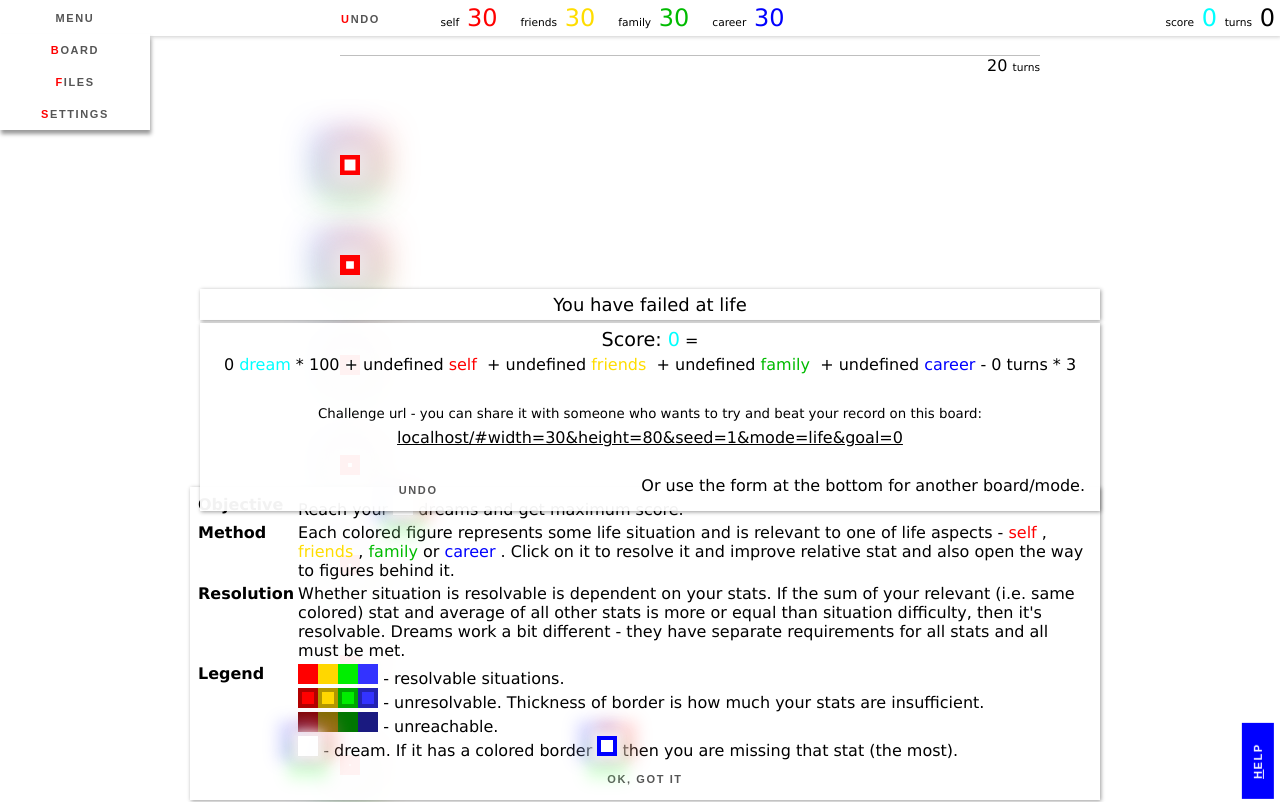
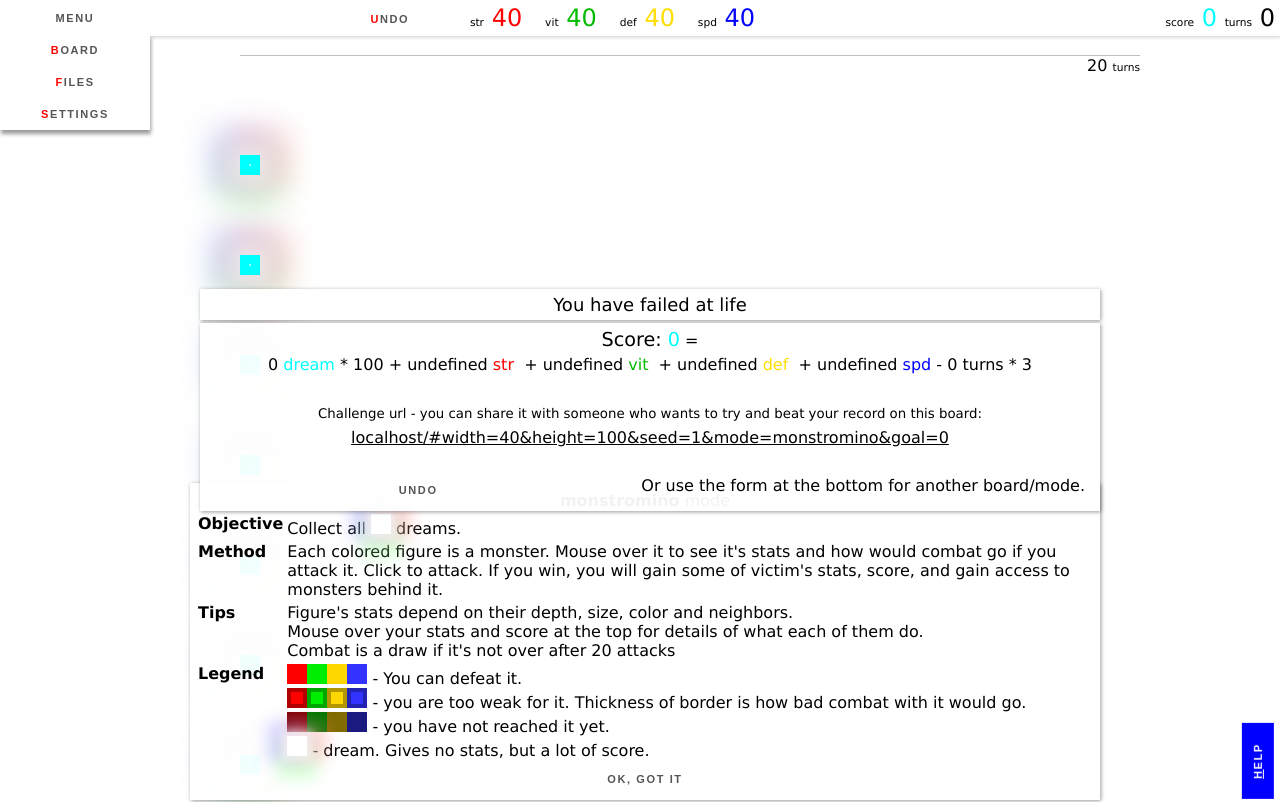
Before and after one commit to baturinsky/monstromino, a Svelte app: page / in a window 1280 px wide. Shown: the top 802 px of the page. Built offline with nearby package versions, Linux system fonts and the light colour scheme; what mersennetwister would draw is missing.

Commit message:
UI changes, load crash contingency

```diff
--- a/public/global.css
+++ b/public/global.css
@@ -754,3 +754,36 @@ select {
   display: inline-block;
   text-align: center;
 }
+
+@keyframes anim-log {
+  0% {
+    opacity: 0.3;
+  }
+  10% {
+    opacity: 1;
+  }
+  90% {
+    opacity: 1;
+  }
+  100% {
+    opacity: 0.3;
+  }
+}
+
+.log {
+  opacity: 0;
+  flex-flow: column;
+  justify-content: center;
+  position: fixed;
+  left: 10px;
+  bottom: 20px;
+  z-index: 20;
+  box-shadow: 1px 1px 4px rgba(0, 0, 0, 1);
+  padding: 5px;
+  color: gray;
+}
+
+.log div:last-child {
+  color: black;
+  font-weight: bold;
+}
--- a/src/App.svelte
+++ b/src/App.svelte
@@ -8,6 +8,9 @@
     conf,
     board,
     what,
+    logs,
+    chrome,
+    helpSeen,
     settings
   } from "./store.js";
   import Game from "./Game";
@@ -26,6 +29,26 @@
   let page = "board";
   let hovered;
   let mousePosition = [0, 0];
+  let logDiv;
+  let whatPage;
+
+  $: {
+    if (page == "files") whatPage = "files";
+    else if (page == "board") whatPage = $game.mode;
+    else whatPage = undefined;
+
+    if (!$helpSeen[whatPage]) {
+      $what = true;
+    }
+  }
+
+  what.subscribe(v => {
+    if (v) {
+      let hs = $helpSeen;
+      hs[whatPage] = true;
+      $helpSeen = hs;
+    }
+  });
 
   let modes = {
     monstromino: {
@@ -60,7 +83,6 @@
     return "bg-" + $game.colors(c);
   }
 
-  let chrome = navigator.userAgent.search("Chrome") >= 0;
   let dream = "dream" + (chrome ? " dream-animation" : "");
   let useTransition = chrome ? " transition" : "";
 
@@ -69,6 +91,36 @@
   conf.subscribe(v => {
     Object.assign(custom, v);
     delete custom.goal;
+  });
+
+  logs.subscribe(v => {
+    console.log(logDiv);
+    console.log($logs);
+    if (logDiv)
+      logDiv.animate(
+        [
+          {
+            opacity: 0,
+            display: "none",
+            offset: 0
+          },
+          {
+            opacity: 1,
+            display: "flex",
+            offset: 0.1
+          },
+          {
+            opacity: 1,
+            display: "flex",
+            offset: 0.9
+          },
+          {
+            opacity: 0,
+            display: "none"
+          }
+        ],
+        { duration: 5000, easing: "ease-out", fill: "forwards" }
+      );
   });
 
   function clickCell(e) {
@@ -280,7 +332,6 @@
   }
 
   document.onkeydown = e => {
-    console.log(e)
     switch (e.code) {
       case "KeyS":
         if (page == "settings") toPage("board");
@@ -417,11 +468,7 @@
 </div>
 
 <div class="bottom panel card {$what ? '' : 'panel-hidden-s'}">
-  {#if page == 'files'}
-    {@html lang.what_files}
-  {:else}
-    <What {...{ fg, bg, dream }} />
-  {/if}
+  <What {...{ fg, bg, dream }} bind:whatPage />
   <div />
   <button on:click={e => ($what = false)}>Ok, got it</button>
 </div>
@@ -543,3 +590,9 @@
 <div class="se-corner">
   <button class="important" on:click={toggleWhat}>Help</button>
 </div>
+
+<div class="log" bind:this={logDiv}>
+  {#each $logs as line, i}
+    <div>{line}</div>
+  {/each}
+</div>
--- a/src/Files.svelte
+++ b/src/Files.svelte
@@ -1,26 +1,27 @@
 <script>
-  import { saves, game, updateSaves } from "./store.js";
+  import { saves, game, updateSaves, log } from "./store.js";
   import lang from "./lang";
 
   updateSaves();
 
   function deleteSave(id) {
-    console.log("del", id);
+    log(`Deleted ${id}`);
     $game.erase(id);
     updateSaves();
   }
 
   function loadSave(id) {
-    console.log("load", id);
+    log(`Loaded from ${id}`);
     $game.load(id);
     goTo($game.conf);
   }
 
   function newSave(id) {
-    $game.save(id);
+    id = $game.save(id);
     updateSaves();
-    console.log("new", id);
+    log(`Saved as ${id}`);
   }
+
   window.onkeydown = e => {
     switch (e.code) {
       case "KeyQ":
--- a/src/Game.ts
+++ b/src/Game.ts
@@ -43,6 +43,7 @@ class Game {
   }
 
   load(src: string | any): boolean {
+    try {
       if (typeof src == "string") {
         let data = Game.loadRaw(src);
         if (data) {
@@ -52,6 +53,11 @@ class Game {
         return false;
       } else {
         this.deserialize(src);
+      }
+    } catch {
+      console.log("corrupted save")
+      this.wipeAuto();
+      location.reload();
     }
   }
 
@@ -70,6 +76,7 @@ class Game {
       path = store.nextSlot();
     }
     localStorage.setItem(path, JSON.stringify(this.serialized()));
+    return path;
   }
 
   erase(path: string) {
@@ -236,10 +243,10 @@ class Game {
   }
 
   updateResolutions() {
-    this.haveMoves = false
+    this.haveMoves = false;
     for (let f of this.figs) {
       if (f.reached && !f.resolved) {
-        if(f.possible){
+        if (f.possible) {
           this.haveMoves = true;
         }
         f.updateAnalysis();
@@ -290,7 +297,9 @@ class Game {
     store.conf.set(this.conf);
     store.board.set(this.board);
 
-    this.complete = this.dreamsResolved + this.dreamsWasted == this.dreamsTotal || !this.haveMoves;
+    this.complete =
+      this.dreamsResolved + this.dreamsWasted == this.dreamsTotal ||
+      !this.haveMoves;
 
     let state = {
       turns: this.turns.length,
@@ -298,7 +307,7 @@ class Game {
       wasteDepth: this.wasteDepth,
       turnsToWaste: this.turnsToWaste,
       complete: this.complete ? 1 : 0,
-      haveMoves: this.haveMoves ? 1: 0
+      haveMoves: this.haveMoves ? 1 : 0
     };
 
     Object.assign(state, this.stateExtraFields());
@@ -309,16 +318,18 @@ class Game {
   }
 
   get wasteDepth() {
-    return (
-      Math.max(0,Math.floor((this.turns.length - this.wastedDelay) / this.turnsPerWastedLine))
+    return Math.max(
+      0,
+      Math.floor(
+        (this.turns.length - this.wastedDelay) / this.turnsPerWastedLine
+      )
     );
   }
 
-  get turnsToWaste(){
+  get turnsToWaste() {
     let delayed = this.turns.length - this.wastedDelay;
-    if(delayed < 0)
-      return -delayed;
-    return this.turnsPerWastedLine - delayed % this.turnsPerWastedLine;
+    if (delayed < 0) return -delayed;
+    return this.turnsPerWastedLine - (delayed % this.turnsPerWastedLine);
   }
 
   wasted(i: number) {
--- a/src/Main.ts
+++ b/src/Main.ts
@@ -7,7 +7,7 @@ import Life from "./Life";
 export function createGame() {
   let urlConf;
 
-  let defaultConf = { width: 30, height: 80, seed: 1, mode:"life" };
+  let defaultConf = { width: 40, height: 100, seed: 1, mode:"monstromino" };
   if (document.location.hash) {
     let usp = new URLSearchParams(document.location.hash.substr(1));
     urlConf = Object.fromEntries(usp.entries());
--- a/src/Monstromino.ts
+++ b/src/Monstromino.ts
@@ -37,10 +37,10 @@ export default class Monstromino extends Game {
 
   init(){
     this.prota = new Battler().stats({
-      str: 25,
+      str: 40,
       vit: 40,
-      def: 10,
-      spd: 30
+      def: 40,
+      spd: 40
     });
   }
 
--- a/src/What.svelte
+++ b/src/What.svelte
@@ -3,6 +3,11 @@
   export let bg;
   export let fg;
   export let dream;
+  export let whatPage;
+
+$:{
+console.log(whatPage)
+}
 </script>
 
 <style>
@@ -13,9 +18,24 @@
   }
 </style>
 
+{#if whatPage == 'files'}
+<div style="text-align:center">
+  <div>Here you can save in a new slot, load any save or delete them (with X).</div>
+  <div>After each your move game is saved to the AUTO slot.</div>
+  <div>At any moment, you can quick save to a new slot with "Q" button.</div>
+</div>
+{/if}
+
 <table class="what">
+  {#if whatPage != 'files'}
+  <tr>
+  <td colspan="2" style="text-align:center; font-weight: normal;">
+      <b>{whatPage}</b> mode
+    </td>
+  </tr>
+  {/if}
 
-  {#if $game.mode == 'monstromino'}
+  {#if whatPage == 'monstromino'}
     <tr>
       <td>Objective</td>
       <td>
@@ -29,18 +49,20 @@
       <td>Method</td>
       <td>
         Each colored figure is a monster. Mouse over it to see it's stats and
-        how would combat go if you attack it. If you can win, you can do it by
-        clicking it. You will gain some of it's stats, score, and gain access to
-        monsters behind it.
+        how would combat go if you attack it. Click to attack. If you win, you
+        will gain some of victim's stats, score, and gain access to monsters
+        behind it.
       </td>
     </tr>
     <tr>
       <td>Tips</td>
       <td>
         Figure's stats depend on their depth, size, color and neighbors.
-        <br />Mouse over your stats and score at the top for details of what each of
+        <br />
+        Mouse over your stats and score at the top for details of what each of
         them do.
-        <br />Combat is a draw if it's not over after 20 attacks
+        <br />
+        Combat is a draw if it's not over after 20 attacks
       </td>
     </tr>
     <tr>
@@ -69,7 +91,7 @@
       </td>
     </tr>
   {/if}
-  {#if $game.mode == 'rainbow'}
+  {#if whatPage == 'rainbow'}
     <tr>
       <td>Objective</td>
       <td>
@@ -88,7 +110,7 @@
       </td>
     </tr>
   {/if}
-  {#if $game.mode == 'life'}
+  {#if whatPage == 'life'}
     <tr>
       <td>Objective</td>
       <td>
--- a/src/lang.ts
+++ b/src/lang.ts
@@ -1,9 +1,7 @@
 let lang = {
   what_files:`
-<ol type="I">
-  <li>After each your move game is saved to the AUTO slot.
-  <li>You can save in new slot, load any save or delete them with X.
-</ol>
+  After each your move game is saved to the AUTO slot. <br/>
+  You can save in new slot, load any save or delete them with X.
   `,
   tip_str: `Each attack deals random damage between 0% and 200% of this value (before Defense applied).`,
   tip_vit: `Amount of HP when combat starts.`,
--- a/src/store.ts
+++ b/src/store.ts
@@ -14,10 +14,18 @@ export const game = writable(null as Game);
 export let state: Writable<any>;
 export let stateRef = writable({});
 export let settings = writable({});
+export let chrome = navigator.userAgent.search("Chrome") >= 0;
+export let logs = writable([] as string[]);
+export let helpSeen = writable({});
+
+export function log(text: string) {
+  logs.update(v => v.slice(-5).concat([text]));
+  console.log(text);
+}
 
 export function setGameState(o: any) {
   if (!state) {
-    state = tweened(o, tween) as any;
+    state = chrome ? (tweened(o, tween) as any) : writable(o);
     stateRef.set(state);
   } else state.set(o);
 }
@@ -26,6 +34,9 @@ export const what = writable(true);
 
 what.set(localStorage.what == "no" ? false : true);
 what.subscribe(v => localStorage.setItem("what", v ? "yes" : "no"));
+
+helpSeen.set(localStorage.helpSeen ? JSON.parse(localStorage.helpSeen) : {});
+helpSeen.subscribe(v => localStorage.setItem("helpSeen", JSON.stringify(v)));
 
 settings.set(
   localStorage.settings
@@ -36,8 +47,7 @@ settings.subscribe(v => localStorage.setItem("settings", JSON.stringify(v)));
 
 let oldMode;
 game.subscribe(v => {
-  if(oldMode && oldMode != v)
-    location.reload();
+  if (oldMode && oldMode != v) location.reload();
   oldMode = v;
 });
 
@@ -57,9 +67,9 @@ export function updateSaves() {
       let n = Number(k.substr(savePrefixLength));
       let description = "?";
       try {
-        description = `${data.conf.mode} t${data.turns.length} ${data.conf.width}x${
-          data.conf.height
-        } #${data.conf.seed} ${data.date.toLocaleString()}`;
+        description = `${data.conf.mode} t${data.turns.length} ${
+          data.conf.width
+        }x${data.conf.height} #${data.conf.seed} ${data.date.toLocaleString()}`;
       } catch (e) {
         console.error(e);
       }
```
Also changed, not shown: public/bundle.js, 1 other file (tests, documents, lock files or other folders). Lines whose indentation alone changed are shown as unchanged.
